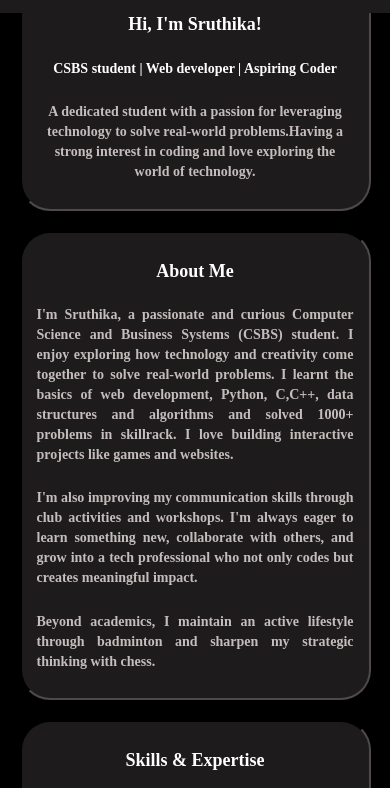
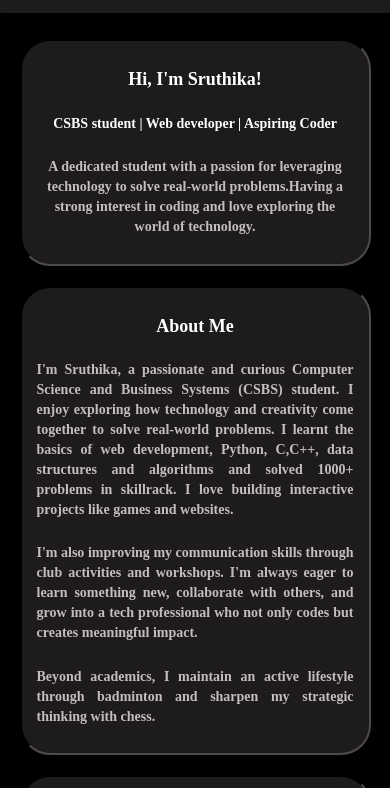
Before and after one commit to SruthikA-2007/SruthikA-2007.github.io, a website built with Vite: page index.html in a window 390 px wide. Shown: the part 56-844 px from the top of the page. Built offline with nearby package versions, Linux system fonts and the light colour scheme.

Commit message:
increased gap in the top

```diff
--- a/styles.css
+++ b/styles.css
@@ -67,7 +67,7 @@ body {
     display: flex;
     list-style: none;
     margin: 0;
-    padding: 0;
+    padding:0;
 }
 
 .nav-menu li {
@@ -223,6 +223,9 @@ body {
 }
 
 @media (max-width: 860px) {
+    body {
+        padding-top: 45px;
+    }
 
     .skill-category {
         flex: 0 1 calc(48%);
```
Also changed, not shown: index.html (+1 -1 lines).
